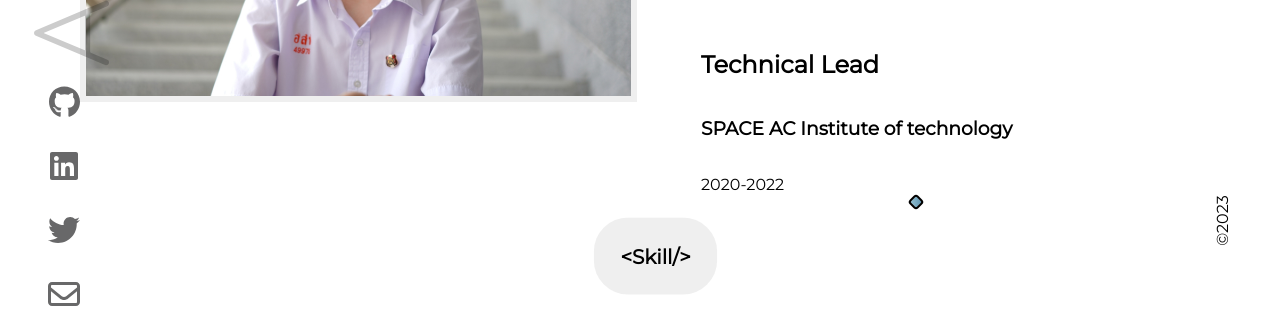
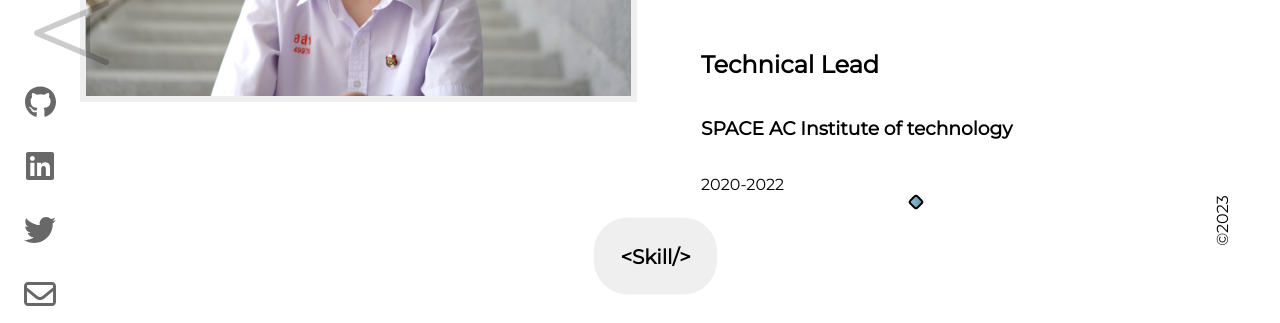
Before and after one commit to Retaehc-pop/Retaehc-pop, a Next.js app: page /about in a window 1280 px wide. Shown: the part 474-797 px from the top of the page. Built offline with nearby package versions, Linux system fonts and the light colour scheme.

Commit message:
reposition contact icon

```diff
--- a/container/contactIcons.module.scss
+++ b/container/contactIcons.module.scss
@@ -6,7 +6,7 @@
   flex-direction: column;
   justify-content: space-between;
   align-items: center;
-  padding: 0rem 2rem;
+  padding: 0rem 0.5rem;
   div {
     display: flex;
     align-items: center;
```
